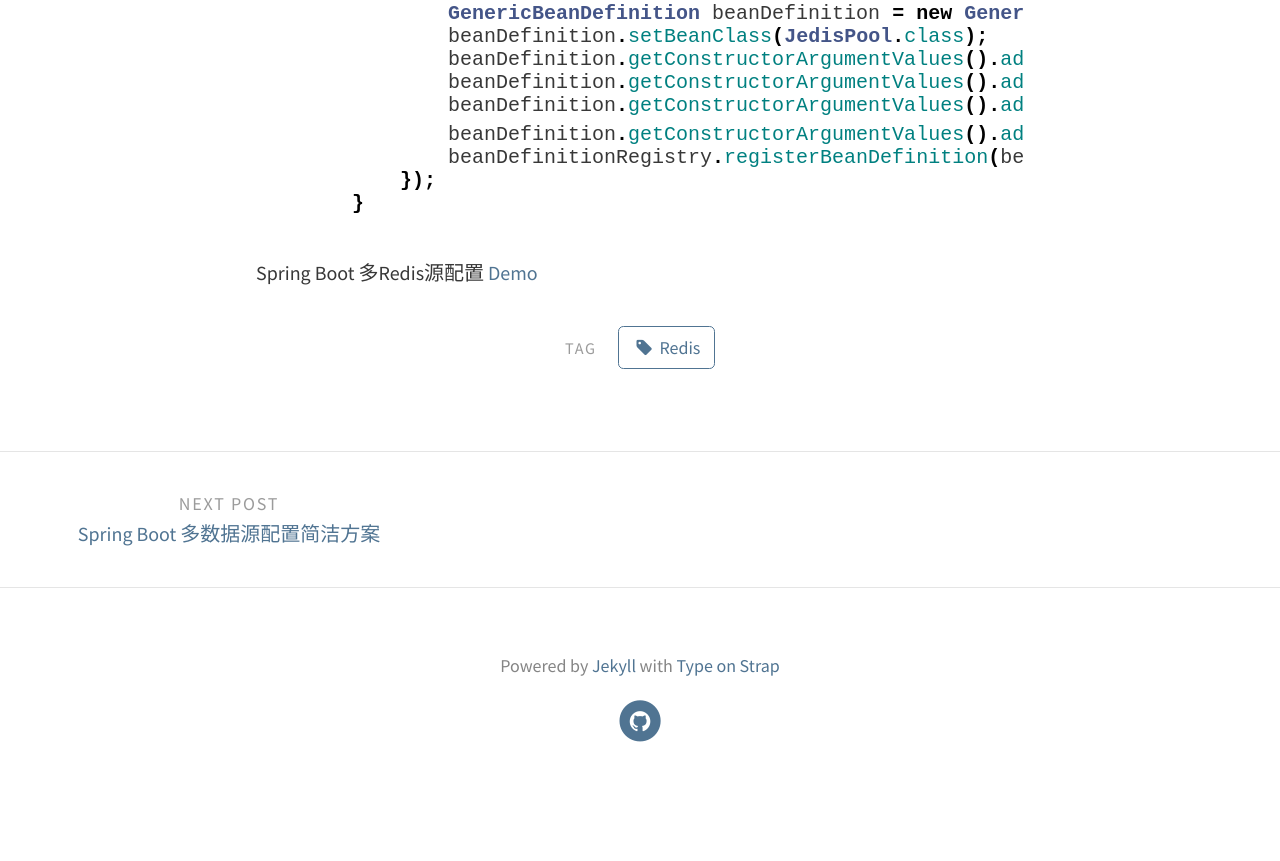
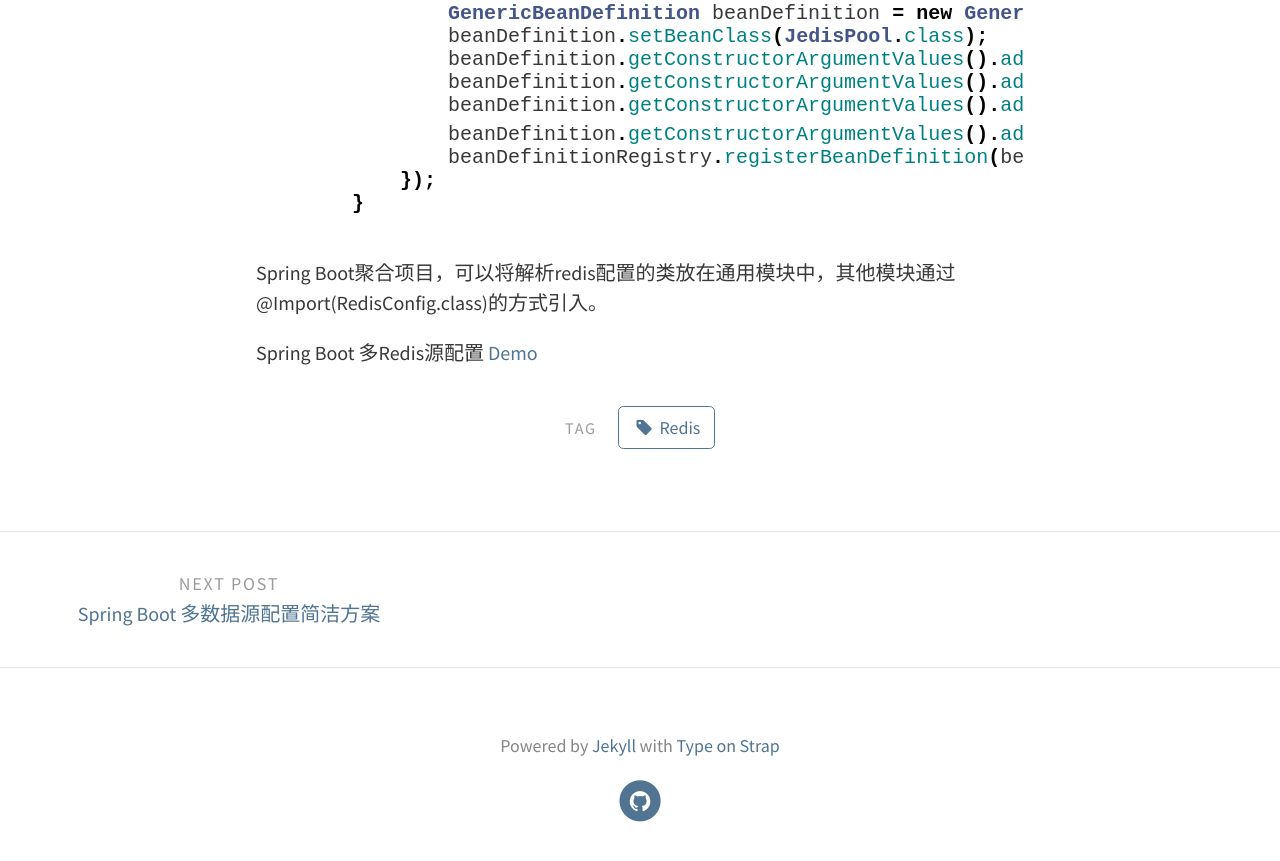
Before and after one commit to haodi/haodi.github.io, a Jekyll site: the page built from _posts/2017-11-19-spring-boot-redis-config.md, in a window 1280 px wide and 900 px high, scrolled down 1851 px. Shown: the top 861 px of the window. Built offline with Jekyll 4.4.1, drawn with Linux system fonts in a browser that asks for light colours; before the commit the page ends 2678 px from its top, so only the background shows below that.

Commit message:
增加demo链接

```diff
--- a/_posts/2017-11-19-spring-boot-redis-config.md
+++ b/_posts/2017-11-19-spring-boot-redis-config.md
@@ -74,4 +74,6 @@ tags: [Redis]
         }
     {% endhighlight %}
 
-Spring Boot 多Redis源配置 [Demo](http://)
+Spring Boot聚合项目，可以将解析redis配置的类放在通用模块中，其他模块通过@Import(RedisConfig.class)的方式引入。
+
+Spring Boot 多Redis源配置 [Demo](https://github.com/haodi/fluent-redis-config)
```
